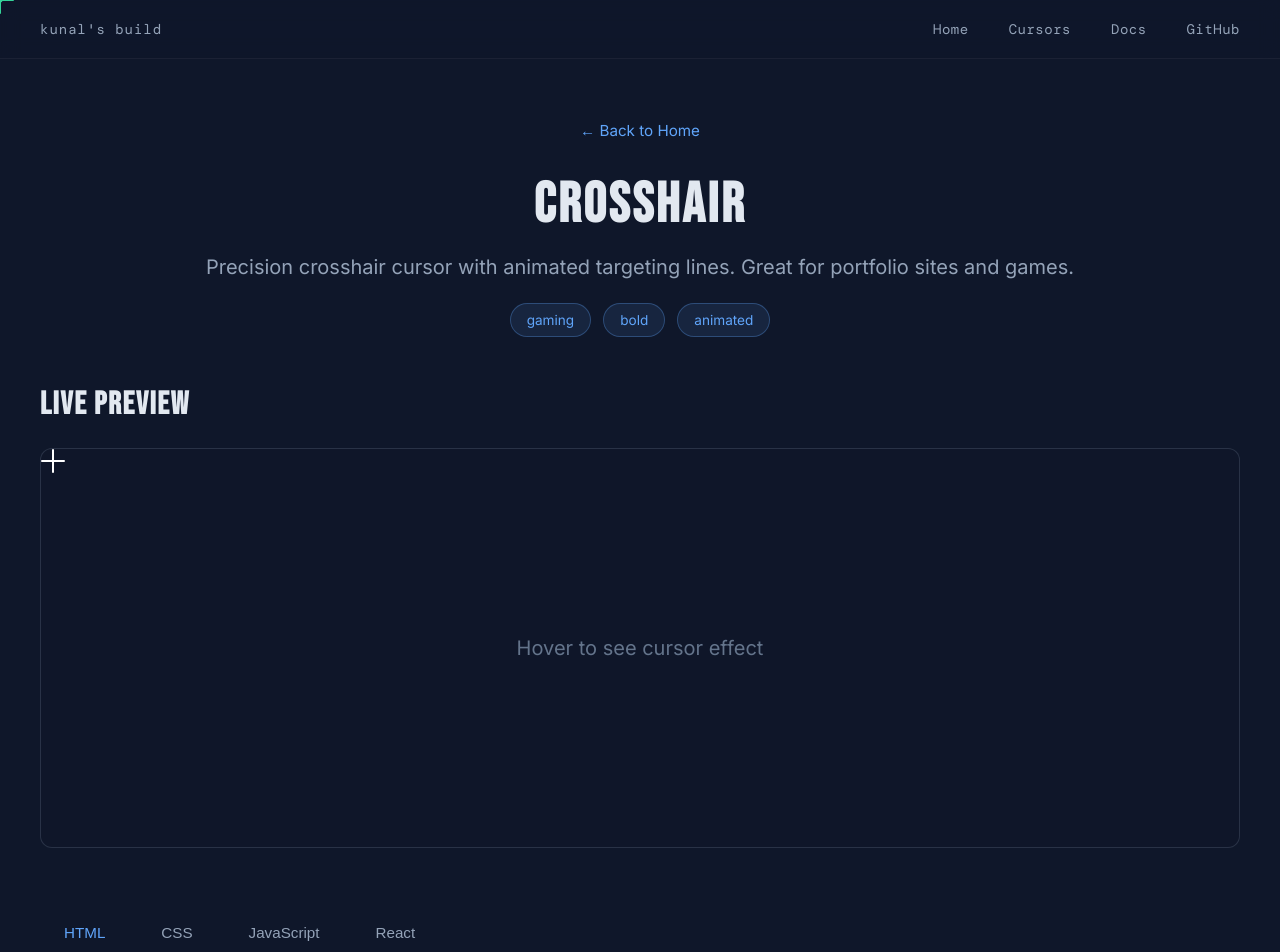
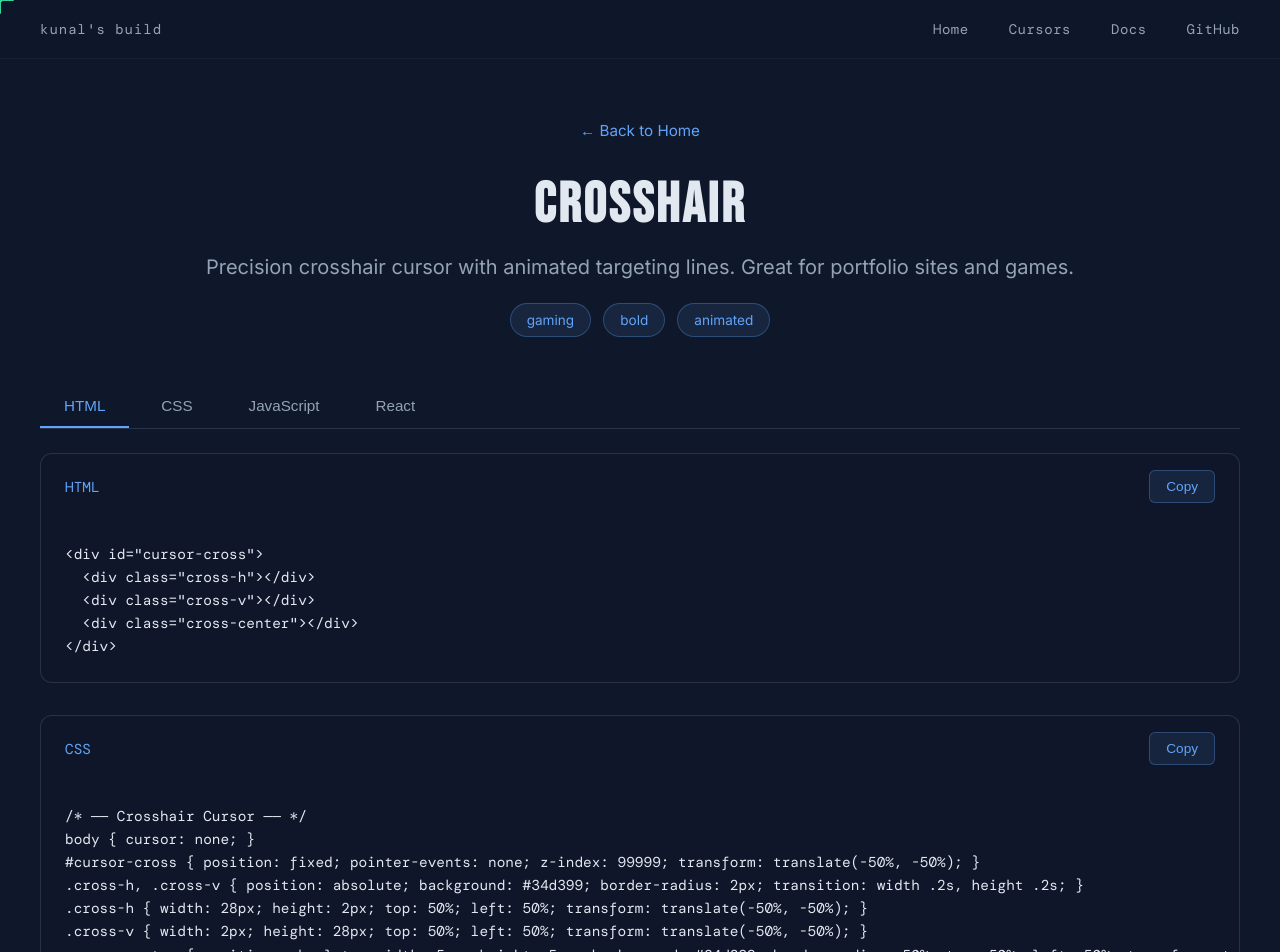
Before and after one commit to devkunal2812/Custom-Cursors, a Next.js app: page /cursor/crosshair in a window 1280 px wide. Shown: the top 952 px of the page. Built offline with nearby package versions, Linux system fonts and the light colour scheme.

Commit message:
Remove live preview section and update domain to custom-cursors.tech

```diff
--- a/app/cursor/[id]/page.tsx
+++ b/app/cursor/[id]/page.tsx
@@ -32,20 +32,6 @@ export default function CursorPage({ params }: { params: { id: string } }) {
               {tag}
             </span>
           ))}
-        </div>
-      </div>
-
-      <div className={styles.preview}>
-        <h2>Live Preview</h2>
-        <div
-          className={styles.previewBox}
-          style={{ '--cursor-color': cursor.accent } as React.CSSProperties}
-        >
-          <div
-            className={styles.previewCursor}
-            dangerouslySetInnerHTML={{ __html: cursor.preview }}
-          />
-          <p className={styles.previewHint}>Hover to see cursor effect</p>
         </div>
       </div>
 
--- a/app/layout.tsx
+++ b/app/layout.tsx
@@ -2,7 +2,7 @@ import type { Metadata } from 'next';
 import './globals.css';
 
 export const metadata: Metadata = {
-  metadataBase: new URL('https://kunalsbuild.com'),
+  metadataBase: new URL('https://custom-cursors.tech'),
   title: "kunal's build - Custom Cursor Library | 12+ Interactive Cursors",
   description: 'Discover 12+ stunning custom cursor effects for your website. Try live demos, copy code snippets (HTML, CSS, JS, React). Free cursor library with dot ring, glow orb, magnetic snap, crosshair, particle trail & more.',
   keywords: [
@@ -44,7 +44,7 @@ export const metadata: Metadata = {
   openGraph: {
     type: 'website',
     locale: 'en_US',
-    url: 'https://kunalsbuild.com',
+    url: 'https://custom-cursors.tech',
     siteName: "kunal's build",
     title: "kunal's build - Custom Cursor Library | 12+ Interactive Cursors",
     description: 'Discover 12+ stunning custom cursor effects. Try live demos, copy code snippets (HTML, CSS, JS, React). Free cursor library.',
@@ -65,7 +65,7 @@ export const metadata: Metadata = {
     creator: '@kunal',
   },
   alternates: {
-    canonical: 'https://kunalsbuild.com',
+    canonical: 'https://custom-cursors.tech',
   },
   category: 'technology',
   classification: 'Web Development Tools',
--- a/app/page.tsx
+++ b/app/page.tsx
@@ -26,7 +26,7 @@ export default function Home() {
     '@type': 'WebApplication',
     name: "kunal's build - Custom Cursor Library",
     description: 'Interactive custom cursor library with 12+ cursor effects. Try live demos and download code snippets.',
-    url: 'https://kunalsbuild.com',
+    url: 'https://custom-cursors.tech',
     applicationCategory: 'DeveloperApplication',
     operatingSystem: 'Any',
     offers: {
@@ -61,13 +61,13 @@ export default function Home() {
         '@type': 'ListItem',
         position: 1,
         name: 'Home',
-        item: 'https://kunalsbuild.com',
+        item: 'https://custom-cursors.tech',
       },
       {
         '@type': 'ListItem',
         position: 2,
         name: 'Custom Cursors',
-        item: 'https://kunalsbuild.com#cursors',
+        item: 'https://custom-cursors.tech#cursors',
       },
     ],
   };
--- a/app/sitemap.ts
+++ b/app/sitemap.ts
@@ -1,7 +1,7 @@
 import { MetadataRoute } from 'next';
 
 export default function sitemap(): MetadataRoute.Sitemap {
-  const baseUrl = 'https://kunalsbuild.com';
+  const baseUrl = 'https://custom-cursors.tech';
 
   // Main pages
   const routes = [
```
